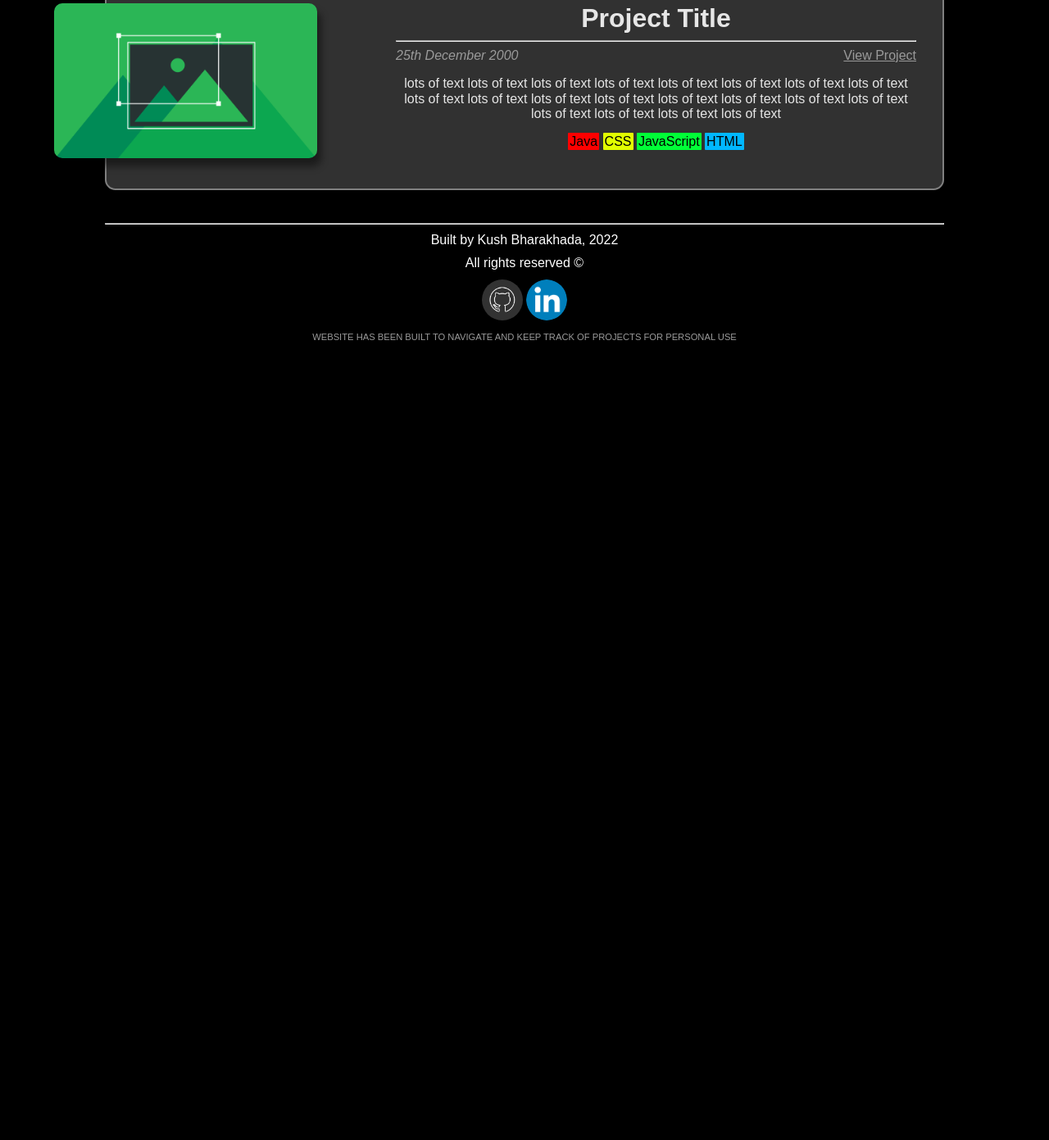
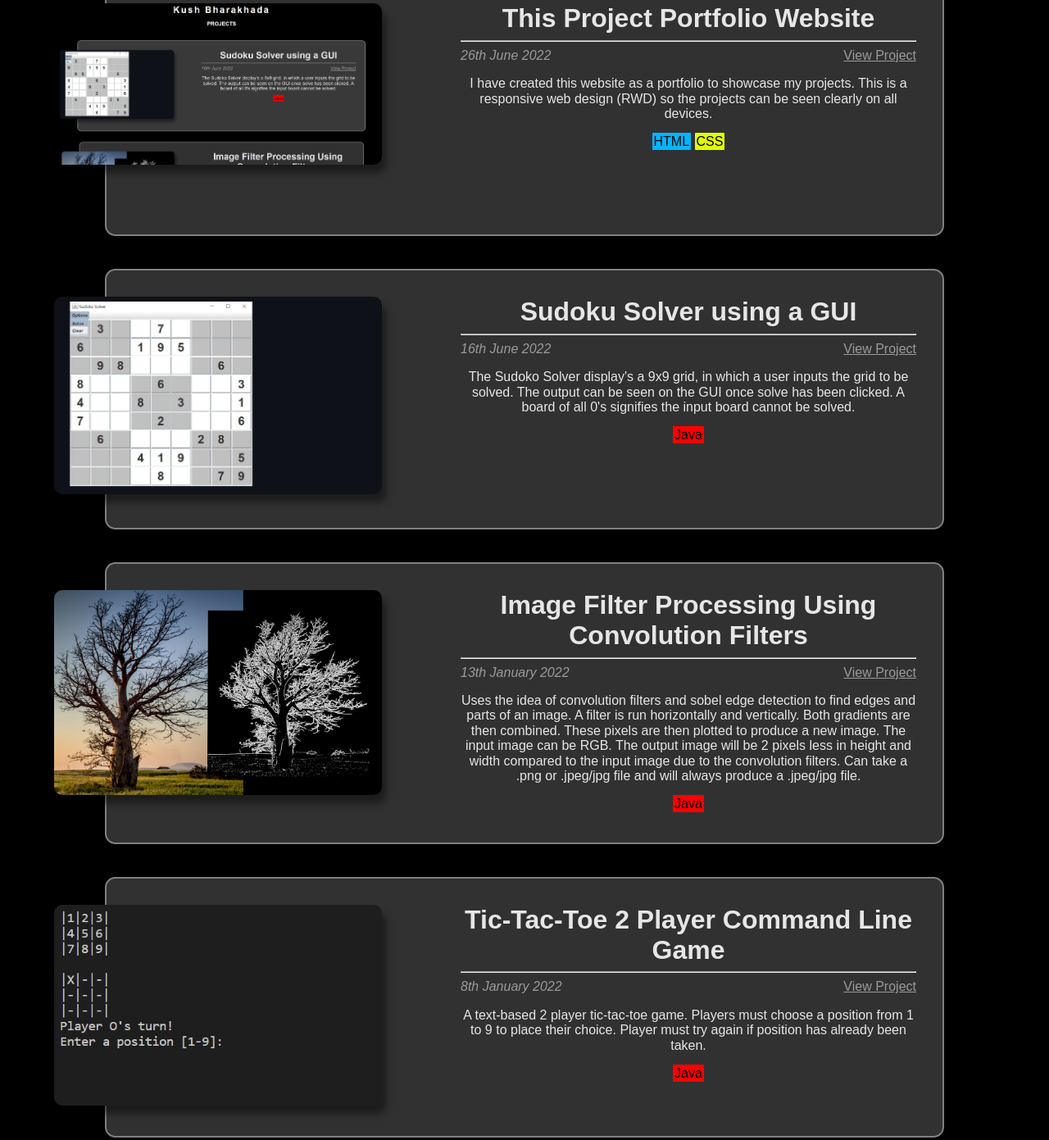
Before and after one commit to KushBharakhada/kushbharakhada.github.io, a plain HTML site: page index.html in a window 1280 px wide. Shown: the part 178-1569 px from the top of the page at 82% size. Before the commit the page ends 820 px from the top, so only its background shows below. Drawn offline with Linux system fonts and the light colour scheme.

Commit message:
Projects added.

```diff
--- a/css/main.css
+++ b/css/main.css
@@ -1,3 +1,16 @@
+/* Author: Kush Bharakhada */
+
+/* ~~~~~~~~~~~~~ GENERAL VARIABLES ~~~~~~~~~~~~~~~ */
+/* ~~~~~~~~~~~~~~~~~~~~~~~~~~~~~~~~~~~~~~~~~~~~~~~ */
+
+:root {
+  --main-background-colour: black;
+  --header-and-footer-font-colour: white;
+  --non-important-text-colour: rgb(154, 154, 154);
+  --project-background-colour: rgb(49, 49, 49);
+  --project-box-text-colour: rgb(230, 230, 230);
+}
+
 html, body {
   height: 100vh;
   width: 100%;
@@ -8,10 +21,10 @@ body {
   text-align: center;
   justify-content: center;
   align-items: center;
-  background: black;
+  background: var(--main-background-colour);
   margin: 0;
   padding: 0;
-  color: white;
+  color: var(--header-and-footer-font-colour);
   font-size: 1em;
   font-family: Arial, Helvetica, sans-serif;
 }
@@ -20,6 +33,9 @@ body {
   margin: 0 auto;
   width: 80%;
 }
+
+/* ~~~~~~~~~~~~~~~~~~~ HEADER ~~~~~~~~~~~~~~~~~~~~ */
+/* ~~~~~~~~~~~~~~~~~~~~~~~~~~~~~~~~~~~~~~~~~~~~~~~ */
 
 .typewriter {
   overflow: hidden;
@@ -46,11 +62,14 @@ header p {
   font-size: 1.2em;
 }
 
+/* ~~~~~~~~~~~~~~~~~~~~~ MAIN ~~~~~~~~~~~~~~~~~~~~ */
+/* ~~~~~~~~~~~~~~~~~~~~~~~~~~~~~~~~~~~~~~~~~~~~~~~ */
+
 .project-image {
-  max-width: 400px;
-  max-height: 250px;
-  min-width: 300px;
-  min-height: 188px;
+  min-width: 400px;
+  min-height: 250px;
+  width: 400px;
+  height: 250px;
   transform: translateX(-6rem);
   position: relative;
 }
@@ -59,15 +78,14 @@ header p {
   border-radius: 10px;
   box-shadow: 5px 10px 10px rgba(0, 0, 0, 0.45);
   width: 100%;
-
 }
 
 .project {
-  color: rgb(230, 230, 230);
+  color: var(--project-box-text-colour);
   margin: 40px auto;
   max-width: 100rem;
   padding: 2rem;
-  background-color: rgb(49, 49, 49);
+  background-color: var(--project-background-colour);
   border: 2px solid grey;
   display: flex;
   border-radius: 0.8rem;
@@ -84,7 +102,7 @@ header p {
   padding: 0;
 }
 
-#language {
+#languages {
   width: fit-content;
   margin: 5px auto;
   padding: 0px 10px;
@@ -97,25 +115,23 @@ header p {
   border-radius: 1px;
 }
 
+/* Language colours */
 .java {
   background-color: rgb(255, 0, 0);
 }
-
 .css {
   background-color: rgb(225, 255, 0);
 }
-
 .html {
   background-color: rgb(0, 183, 255);
 }
-
 .javascript {
   background-color: rgb(0, 255, 55);
 }
 
 .project a {
   float: right;
-  color: rgb(154, 154, 154);
+  color: var(--non-important-text-colour);
 }
 
 #date {
@@ -123,18 +139,21 @@ header p {
 }
 
 .project-info {
-  color: rgb(154, 154, 154);
+  color: var(--non-important-text-colour);
   margin: 10px;
   display: inline;
 }
 
+/* ~~~~~~~~~~~~~~~~~~~~ FOOTER ~~~~~~~~~~~~~~~~~~~ */
+/* ~~~~~~~~~~~~~~~~~~~~~~~~~~~~~~~~~~~~~~~~~~~~~~~ */
+
 .small-text {
   font-size: 0.7em;
-  color: rgb(154, 154, 154);
+  color: var(--non-important-text-colour);
 }
 
 footer {
-  margin-bottom: 10px;
+  margin-bottom: 30px;
 }
 
 footer p {
@@ -147,6 +166,9 @@ footer img {
   border-radius: 25px;
 }
 
+/* ~~~~~~~~~~~~~~~~ MEDIA QUERIES ~~~~~~~~~~~~~~~~ */
+/* ~~~~~~~~~~~~~~~~~~~~~~~~~~~~~~~~~~~~~~~~~~~~~~~ */
+
 @media screen and (max-width: 1024px) {
   .project-image {
     transform: translateX(-4rem);
@@ -154,7 +176,7 @@ footer img {
 
 }
 
-@media screen and (max-width: 768px) {
+@media screen and (max-width: 868px) {
   header {
     margin: 20px 0 75px 0;
   }
@@ -176,7 +198,7 @@ footer img {
     font-size: 1em;
   }
 
-  .project p, .project-info, footer p, #language {
+  .project p, .project-info, footer p, #languages {
     font-size: 0.7em;
   }
 
@@ -185,13 +207,17 @@ footer img {
   }
 
   .small-screen-adjustment {
-    transform: translateY(-2rem);
+    transform: translateY(-4rem);
   }
 
   .project-image {
     transform: translate(0, -4rem);
     margin: 0 auto;
-    min-width: auto;
+    min-width: 200px;
+    min-height: 188px;
+    width: 200px;
+    height: 188px;
+
 
   }
 
--- a/index.html
+++ b/index.html
@@ -5,7 +5,7 @@
   <meta charset="utf-8">
   <meta name="author" content="Kush Bharakhada">
   <meta name="viewport" content="width=device-width, initial-scale=1.0" />
-  <meta name="description" content="Kush Bharakhada Portfolio"/>
+  <meta name="description" content="Kush Bharakhada Projects Portfolio"/>
   <link rel="stylesheet" href="./css/normalize.css">
   <link rel="stylesheet" href="./css/main.css">
   <title>Kush Bharakhada</title>
@@ -17,33 +17,151 @@
     <header>
         <h1 class="typewriter">Kush Bharakhada</h1>
         <p><b>PROJECTS</b></p>
-
     </header>
 
     <main>
 
+      <!-- ### sudoku solver ### -->
       <div class="project">
         <div class="project-image">
-          <img src="images/test-img.png" alt="test image">
+          <!-- project image <insert> -->
+          <img src="images/projects-website.jpg" alt="this projects website">
         </div>
         <div class="small-screen-adjustment">
-          <h1>Project Title</h1>
+          <!-- project title -->
+          <h1>This Project Portfolio Website</h1>
           <hr>
           <div class="project-info">
-            <span id="date"><i>25th December 2000</i></span>
-            <a href="https://www.google.com/">View Project</a>
+            <!-- project date and link -->
+            <span id="date"><i>26th June 2022</i></span>
+            <a href="https://github.com/KushBharakhada/kushbharakhada.github.io">View Project</a>
           </div>
+          <!-- project description -->
           <p>
-            lots of text lots of text lots of text lots of text lots of text
-            lots of text lots of text lots of text lots of text lots of text lots of text
-            lots of text lots of text lots of text lots of text lots of text lots of text
-            lots of text lots of text lots of text
+            I have created this website as a portfolio to showcase my projects.
+            This is a responsive web design (RWD) so the projects can be seen clearly on
+            all devices.
           </p>
-          <div id="language">
+          <!-- project language/s used -->
+          <div id="languages">
+            <span class="html">HTML</span>
+            <span class="css">CSS</span>
+          </div>
+        </div>
+      </div>
+
+      <!-- ### sudoku solver ### -->
+      <div class="project">
+        <div class="project-image">
+          <!-- project image <insert> -->
+          <img src="images/sudoku-solver.jpg" alt="sudoku solver">
+        </div>
+        <div class="small-screen-adjustment">
+          <!-- project title -->
+          <h1>Sudoku Solver using a GUI</h1>
+          <hr>
+          <div class="project-info">
+            <!-- project date and link -->
+            <span id="date"><i>16th June 2022</i></span>
+            <a href="https://github.com/KushBharakhada/Sudoku-Solver">View Project</a>
+          </div>
+          <!-- project description -->
+          <p>
+            The Sudoko Solver display's a 9x9 grid, in which a user inputs the grid
+            to be solved. The output can be seen on the GUI once solve has been clicked.
+            A board of all 0's signifies the input board cannot be solved.
+          </p>
+          <!-- project language/s used -->
+          <div id="languages">
             <span class="java">Java</span>
-            <span class="css">CSS</span>
-            <span class="javascript">JavaScript</span>
-            <span class="html">HTML</span>
+          </div>
+        </div>
+      </div>
+
+      <!-- ### image filter processing project ### -->
+      <div class="project">
+        <div class="project-image">
+          <!-- project image <insert> -->
+          <img src="images/image-filter-processing.jpg" alt="image edge detection">
+        </div>
+        <div class="small-screen-adjustment">
+          <!-- project title -->
+          <h1>Image Filter Processing Using Convolution Filters</h1>
+          <hr>
+          <div class="project-info">
+            <!-- project date and link -->
+            <span id="date"><i>13th January 2022</i></span>
+            <a href="https://github.com/KushBharakhada/Image-Filter-Processing">View Project</a>
+          </div>
+          <!-- project description -->
+          <p>
+            Uses the idea of convolution filters and sobel edge detection to find
+            edges and parts of an image. A filter is run horizontally and vertically.
+            Both gradients are then combined. These pixels are then plotted to produce
+            a new image. The input image can be RGB. The output image will be 2 pixels
+            less in height and width compared to the input image due to the convolution
+            filters. Can take a .png or .jpeg/jpg file and will always produce a
+            .jpeg/jpg file.
+          </p>
+          <!-- project language/s used -->
+          <div id="languages">
+            <span class="java">Java</span>
+          </div>
+        </div>
+      </div>
+
+      <!-- ### tic-tac-toe project ### -->
+      <div class="project">
+        <div class="project-image">
+          <!-- project image <insert> -->
+          <img src="images/tic-tac-toe.jpg" alt="tic tac toe game">
+        </div>
+        <div class="small-screen-adjustment">
+          <!-- project title -->
+          <h1>Tic-Tac-Toe 2 Player Command Line Game</h1>
+          <hr>
+          <div class="project-info">
+            <!-- project date and link -->
+            <span id="date"><i>8th January 2022</i></span>
+            <a href="https://github.com/KushBharakhada/Tic-Tac-Toe">View Project</a>
+          </div>
+          <!-- project description -->
+          <p>
+            A text-based 2 player tic-tac-toe game. Players must choose a position
+            from 1 to 9 to place their choice. Player must try again if position has
+            already been taken.
+          </p>
+          <!-- project language/s used -->
+          <div id="languages">
+            <span class="java">Java</span>
+          </div>
+        </div>
+      </div>
+
+      <!-- ### word guessing game project ### -->
+      <div class="project">
+        <div class="project-image">
+          <!-- project image <insert> -->
+          <img src="images/word-guessing-game.jpg" alt="three lives word guessing game">
+        </div>
+        <div class="small-screen-adjustment">
+          <!-- project title -->
+          <h1>Command Line Word Guessing Game</h1>
+          <hr>
+          <div class="project-info">
+            <!-- project date and link -->
+            <span id="date"><i>7th January 2022</i></span>
+            <a href="https://github.com/KushBharakhada/Word-Guessing-Game">View Project</a>
+          </div>
+          <!-- project description -->
+          <p>
+            A word guessing game where the player only has 3 lives to guess the
+            word. A text based game. Letters correctly guessed are revealed, otherwise
+            a life is lost.
+          </p>
+          <!-- project language/s used -->
+          <div id="languages">
+            <span class="java">Java</span>
           </div>
         </div>
       </div>
```
Also changed, not shown: images/image-filter-processing.jpg (added), images/projects-website.jpg (added), images/sudoku-solver.jpg (added), images/tic-tac-toe.jpg (added), images/word-guessing-game.jpg (added).
